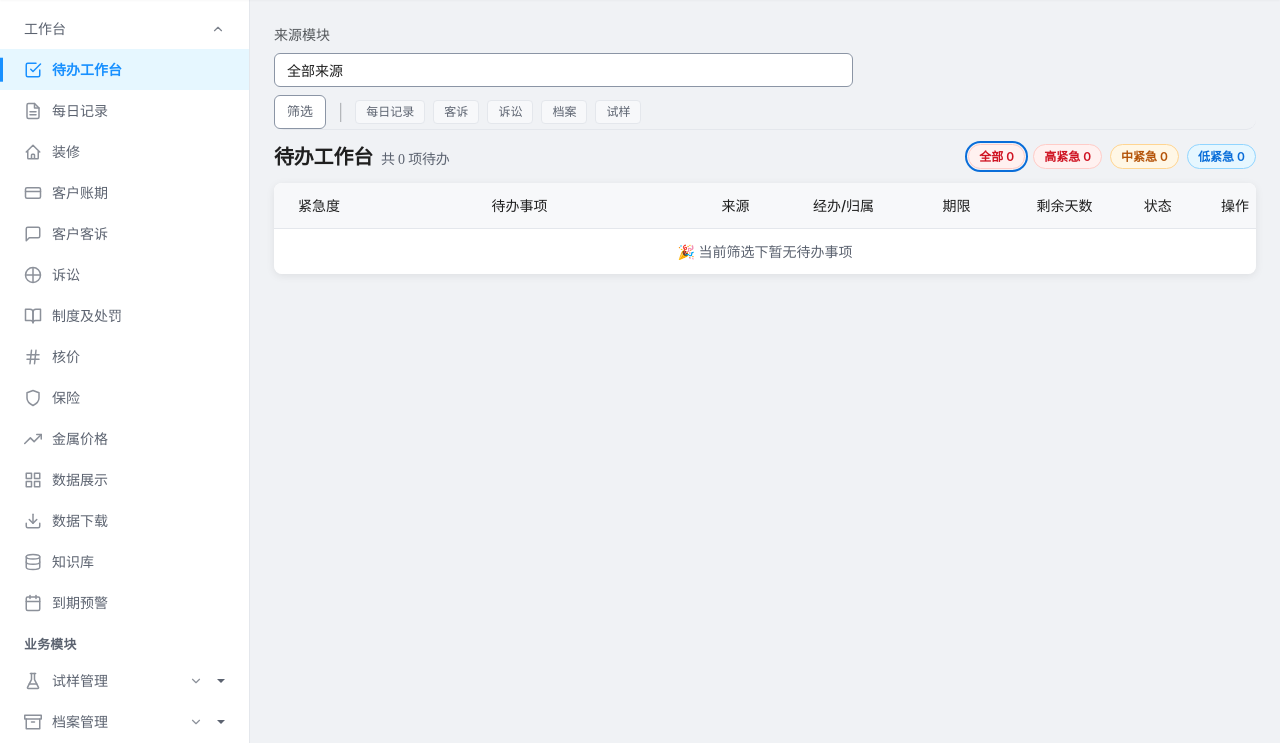
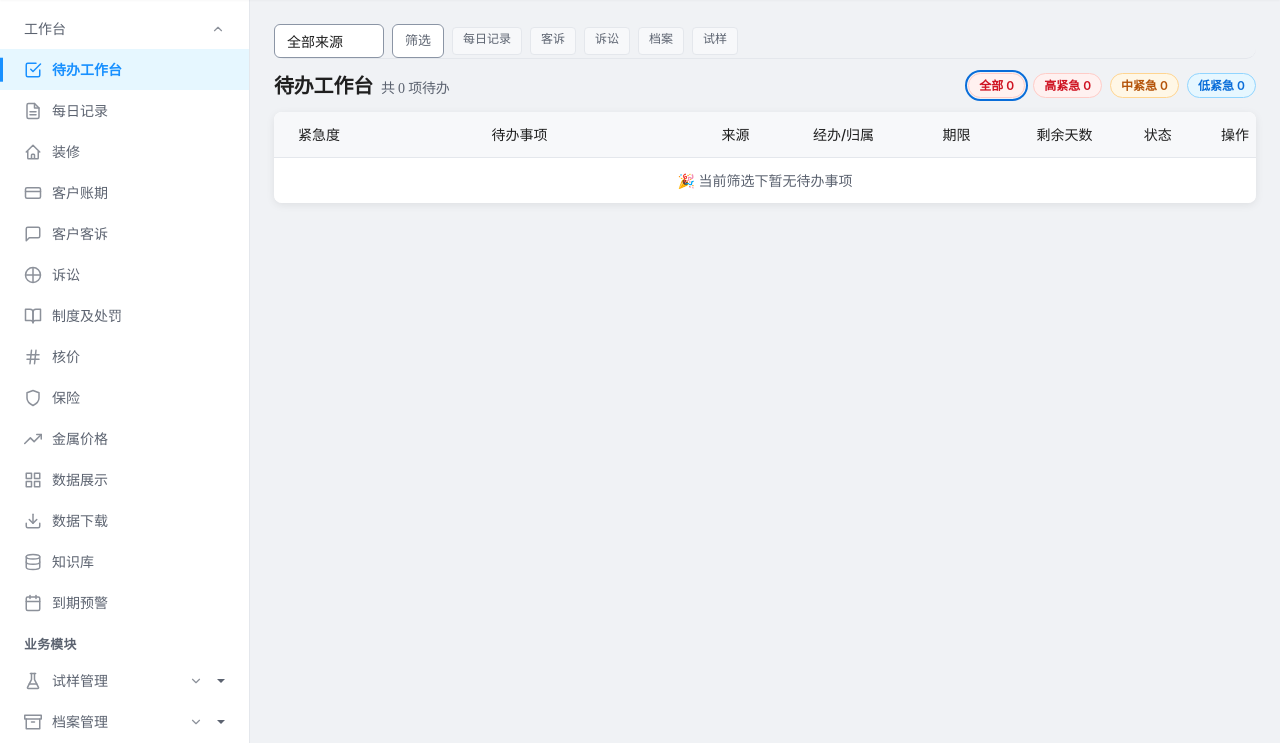
Before and after one commit to jefxff/ai-daily-work-record, a Django app: page /workspace/ in a window 1280 px wide. Shown: the part 56-799 px from the top of the page. Run offline with Django 4.2, Linux system fonts and the light colour scheme; the visitor is signed in with stand-in values (Sample User, id 1); data that the repository does not hold is empty; some libraries are stand-ins or nearby versions.

Commit message:
fix(workspace,sidebar): align page-actions row + add missing white-theme override for .sidebar-section-toggle
1) workspace page-actions row polish
   - Remove '来源模块' label text (select default option already self-explains)
   - Shrink select from 140px→110px with explicit flex:0 0 110px (Bootstrap
     .form-select has width:100% which stretched the control across the card)
   - Remove the visual separator '|' between filter and chips (gap spacing enough)
   - Switch form to flex-nowrap to keep all 7 controls on a single row
   - Add min-height:28px to filter-chip so they visually align with 34px buttons
   - Active shortcut chip uses outline + 主题色 text + bold (matches ws-chip style)

2) Fix sidebar-section-toggle text disappearing on hover (white-theme bug)
   - The new .sidebar-section-toggle (工作台 collapse button) was only styled
     with the default dark-theme rules (white text rgba(255,255,255,0.8)).
     But in white theme the sidebar is var(--c-surface) = white surface,
     so white-on-white made the label invisible, particularly on hover
     when color went to rgba(255,255,255,0.95) and bg to white-10%.
   - Add the missing white-theme override block (after dropdown-toggle:hover):
     normal → var(--c-text-secondary)
     hover → color var(--c-primary) on bg var(--c-surface-sunken)
     chevron → color:inherit + opacity 0.7
   - The other 3 dropdown groups (samples/archive/systems) were already
     covered — only this new 4th group was forgotten.

Verified: select computed width 110px, all controls on one row, hover
on 工作台 shows visible primary-colored text with chevron.

```diff
--- a/records/templates/records/workspace.html
+++ b/records/templates/records/workspace.html
@@ -4,9 +4,8 @@
 {% block page_title %}待办工作台 - 每日工作记录管理网站{% endblock %}
 
 {% block page_actions %}
-<form class="d-flex gap-2 align-items-center flex-wrap" method="GET">
-    <span class="text-muted small">来源模块</span>
-    <select name="source" class="form-select form-select-sm" style="height:34px;min-width:140px">
+<form class="d-flex gap-2 align-items-center flex-nowrap" method="GET">
+    <select name="source" class="form-select form-select-sm" style="height:34px;width:110px;min-width:110px;max-width:110px;flex:0 0 110px">
         <option value="">全部来源</option>
         {% for key, label in source_choices %}
         <option value="{{ key }}" {% if source_filter == key %}selected{% endif %}>{{ label }}</option>
@@ -14,12 +13,11 @@
     </select>
     <button type="submit" class="btn-transparent">筛选</button>
     {% if source_filter %}
-    <a href="?{% if urgency_filter %}urgency={{ urgency_filter }}{% endif %}" class="filter-chip">清除来源 ✕</a>
+    <a href="?{% if urgency_filter %}urgency={{ urgency_filter }}{% endif %}" class="filter-chip" style="min-height:28px">清除来源 ✕</a>
     {% endif %}
-    <span class="mx-1 text-muted" style="opacity:.4">|</span>
     {% for mod_key, mod_label in source_shortcuts %}
     <a href="?source={{ mod_key }}{% if urgency_filter %}&urgency={{ urgency_filter }}{% endif %}"
-       class="filter-chip{% if source_filter == mod_key %} active{% endif %}">{{ mod_label }}</a>
+       class="filter-chip" style="min-height:28px{% if source_filter == mod_key %};outline:2px solid var(--c-primary-active);outline-offset:1px;color:var(--c-primary);font-weight:600{% endif %}">{{ mod_label }}</a>
     {% endfor %}
 </form>
 {% endblock %}
--- a/static/css/app.css
+++ b/static/css/app.css
@@ -142,6 +142,11 @@ h1, h2, h3, h4, h5, h6, .page-title, .section-title, .top-nav-title, .sidebar-lo
         .sidebar-menu-item a:hover svg, .sidebar-menu-item a.active svg { opacity: 1; }
         .sidebar-menu-item a.active::before { background: var(--c-primary); }
         .sidebar-menu-item .dropdown-toggle:hover { color: var(--c-primary); background: var(--c-surface-sunken); }
+        /* 工作台（.sidebar-section-toggle）与 dropdown-toggle 完全对齐的主题覆盖 */
+        .sidebar-section-toggle { color: var(--c-text-secondary); }
+        .sidebar-section-toggle:hover { color: var(--c-primary); background: var(--c-surface-sunken); }
+        .sidebar-section-toggle:focus-visible { outline: 2px solid var(--c-primary); outline-offset: -2px; }
+        .sidebar-section-toggle__chevron { color: inherit; opacity: 0.7; }
         .sidebar-dropdown { background: var(--c-surface-sunken); border-radius: 0; }
         .sidebar-dropdown a { color: var(--c-text-secondary); }
         .sidebar-dropdown a:hover { color: var(--c-primary); background: var(--c-primary-subtle); }
```
